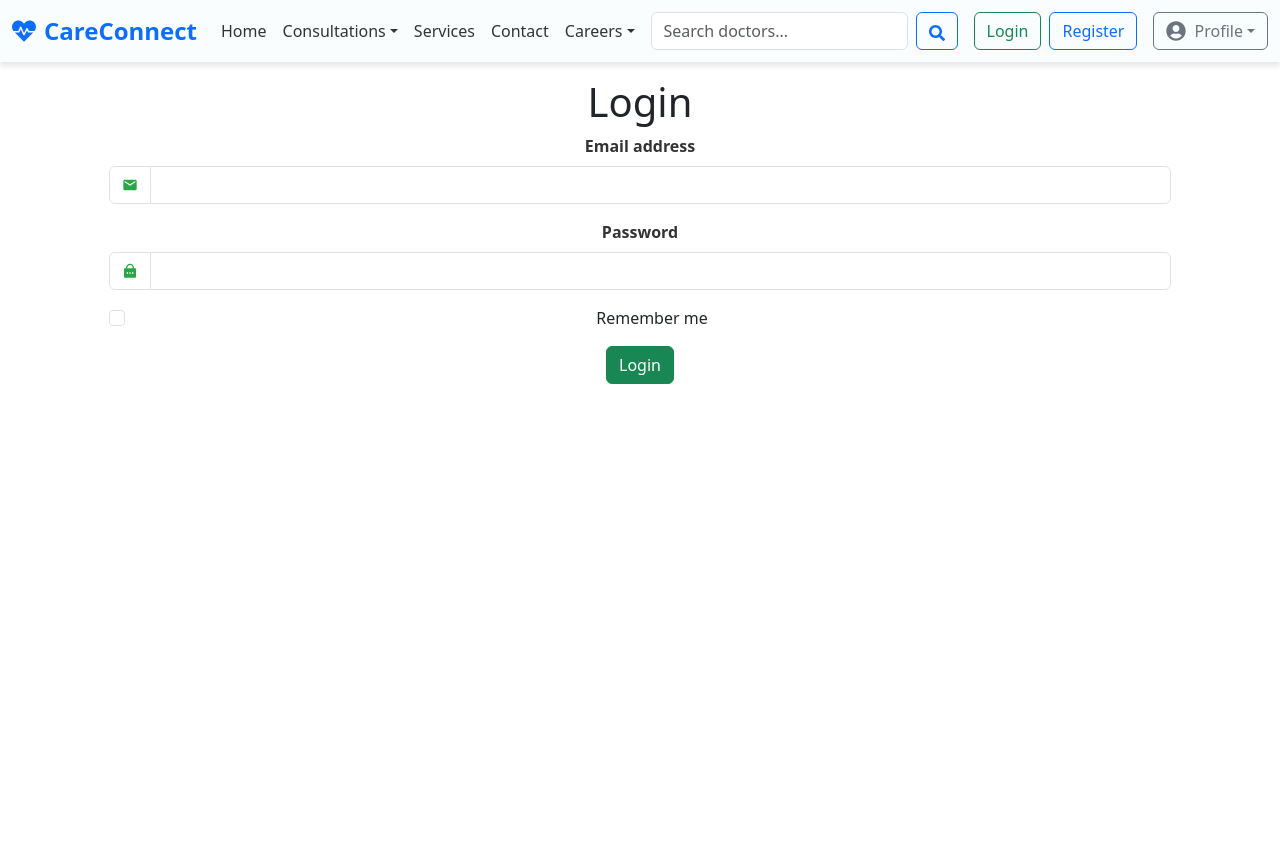
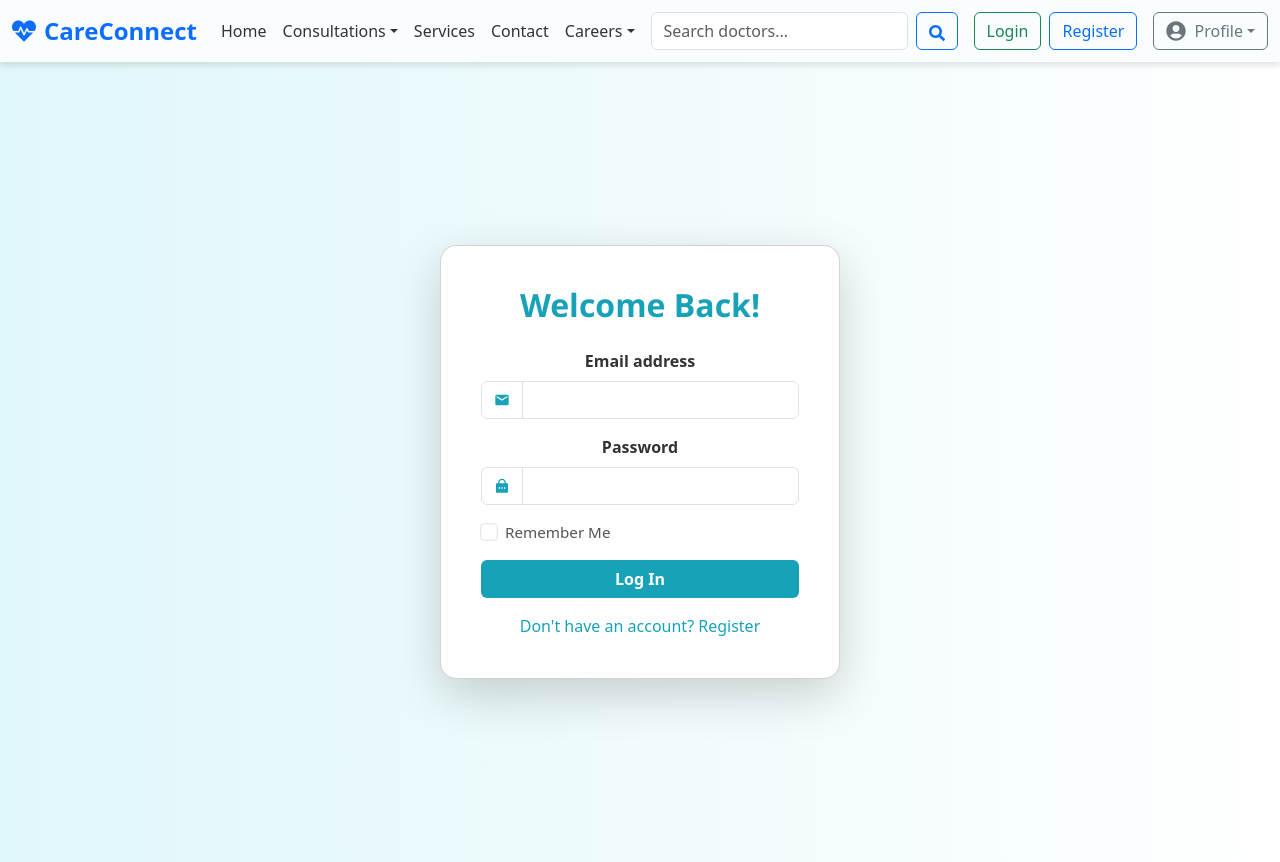
Before and after one commit to prabhupachisia/Bot_Coders_AMUHACKS4.0, a React (Create React App) app in the folder frontend/: page /login in a window 1280 px wide. Before the commit the page ends 800 px from the top, so only its background shows below. Built offline with nearby package versions, Linux system fonts and the light colour scheme.

Commit message:
fixed login

```diff
--- a/frontend/src/Pages/login/login.jsx
+++ b/frontend/src/Pages/login/login.jsx
@@ -1,242 +1,11 @@
-// // import React from "react";
-// // import "./login.css"; // Contains padding for login content
-// // import { MdEmail } from "react-icons/md";
-// // import { RiLockPasswordFill } from "react-icons/ri";
-
-// // const Login = () => {
-// //   return (
-// //     <div className="login-page">
-// //       <div className="row mt-3">
-// //         <h1 className="col-6 offset-3 text-center">Login</h1>
-// //         <div className="col-10 offset-1">
-// //           <form
-// //             action="/users/login"
-// //             method="post"
-// //             noValidate
-// //             className="needs-validation"
-// //           >
-// //             {/* Email Field with Icon */}
-// //             <div className="mb-3">
-// //               <label htmlFor="email" className="form-label">
-// //                 Email
-// //               </label>
-// //               <div className="input-group">
-// //                 <input
-// //                   type="text"
-// //                   id="username"
-// //                   name="username"
-// //                   className="form-control"
-// //                   required
-// //                 />
-// //                 <span className="input-group-text">
-// //                   <MdEmail />
-// //                 </span>
-// //               </div>
-// //               <div className="valid-feedback">Looks Good</div>
-// //             </div>
-
-// //             {/* Password Field with Icon */}
-// //             <div className="mb-3">
-// //               <label htmlFor="password" className="form-label">
-// //                 Password
-// //               </label>
-// //               <div className="input-group">
-// //                 <input
-// //                   type="password"
-// //                   id="password"
-// //                   name="password"
-// //                   className="form-control"
-// //                   required
-// //                 />
-// //                 <span className="input-group-text">
-// //                   <RiLockPasswordFill />
-// //                 </span>
-// //               </div>
-// //             </div>
-
-// //             {/* Remember Me Checkbox */}
-// //             <div className="mb-3 form-check">
-// //               <input
-// //                 type="checkbox"
-// //                 className="form-check-input"
-// //                 id="rememberMe"
-// //                 name="rememberMe"
-// //               />
-// //               <label className="form-check-label" htmlFor="rememberMe">
-// //                 Remember me
-// //               </label>
-// //             </div>
-
-// //             <button className="btn btn-success">Login</button>
-// //           </form>
-// //         </div>
-// //       </div>
-// //     </div>
-// //   );
-// // };
-
-// // export default Login;
-// import React, { useState } from "react";
-// import axios from "axios";
-// import { MdEmail } from "react-icons/md";
-// import { RiLockPasswordFill } from "react-icons/ri";
-
-// const Login = () => {
-//   const [email, setEmail] = useState("");
-//   const [password, setPassword] = useState("");
-//   const [rememberMe, setRememberMe] = useState(false);
-//   const [errorMessage, setErrorMessage] = useState("");
-
-//   // Handle form submission
-// //   const handleSubmit = async (event) => {
-// //     event.preventDefault();
-// //     try {
-// //       const response = await axios.post("/users/login", {
-// //         username: email,
-// //         password,
-// //         rememberMe,
-// //       });
-
-// //       // Handle successful login response
-// //       if (response.status === 200) {
-// //         console.log("Login successful", response.data);
-// //         // Redirect to another page, for example:
-// //         // window.location.href = "/dashboard";
-// //       }
-// //     } catch (error) {
-// //       // Handle login error
-// //       console.error("Login failed", error.response || error);
-// //       setErrorMessage("Invalid email or password");
-// //     }
-// //   };
-// const handleSubmit = async (event) => {
-//     event.preventDefault();
-//     try {
-//       const response = await axios.post("/users/login", {
-//         username: email,
-//         password,
-//         rememberMe,
-//       });
-
-//       // Handle successful login response
-//       if (response.status === 200) {
-//         console.log("Login successful", response.data);
-
-//         // Save the user data and tokens to localStorage
-//         const { user, tokens } = response.data;
-
-//         localStorage.setItem("user", JSON.stringify(user));
-//         localStorage.setItem("accessToken", tokens.access.token);
-//         localStorage.setItem("refreshToken", tokens.refresh.token);
-
-//         // Optionally, set expiration for the access token if needed
-//         const tokenExpiration = new Date(tokens.access.expires);
-//         localStorage.setItem("accessTokenExpiration", tokenExpiration);
-
-//         // Redirect to another page (optional)
-//         // window.location.href = "/dashboard";
-//       }
-//     } catch (error) {
-//       // Handle login error
-//       console.error("Login failed", error.response || error);
-//       setErrorMessage("Invalid email or password");
-//     }
-//   };
-
-
-//   return (
-//     <div className="login-page">
-//       <div className="row mt-3">
-//         <h1 className="col-6 offset-3 text-center">Login</h1>
-//         <div className="col-10 offset-1">
-//           <form onSubmit={handleSubmit} noValidate className="needs-validation">
-//             {/* Email Field with Icon */}
-//             <div className="mb-3">
-//               <label
-//                 htmlFor="username"
-//                 className="form-label fw-semibold"
-//                 style={{ color: "#333" }}
-//               >
-//                 Email address
-//               </label>
-//               <div className="input-group">
-//                 <span className="input-group-text bg-white">
-//                   <MdEmail style={{ color: primaryColor }} />
-//                 </span>
-//                 <input
-//                   type="email"
-//                   className="form-control"
-//                   id="username"
-//                   name="username"
-//                   value={email}
-//                   onChange={(e) => setEmail(e.target.value)}
-//                   required
-//                 />
-//               </div>
-//             </div>
-
-//             {/* Password */}
-//             <div className="mb-3">
-//               <label
-//                 htmlFor="password"
-//                 className="form-label fw-semibold"
-//                 style={{ color: "#333" }}
-//               >
-//                 Password
-//               </label>
-//               <div className="input-group">
-//                 <span className="input-group-text bg-white">
-//                   <RiLockPasswordFill style={{ color: primaryColor }} />
-//                 </span>
-//                 <input
-//                   type="password"
-//                   className="form-control"
-//                   id="password"
-//                   name="password"
-//                   value={password}
-//                   onChange={(e) => setPassword(e.target.value)}
-//                   required
-//                 />
-//               </div>
-//             </div>
-
-//             {/* Remember Me Checkbox */}
-//             <div className="mb-3 form-check">
-//               <input
-//                 type="checkbox"
-//                 className="form-check-input"
-//                 id="rememberMe"
-//                 name="rememberMe"
-//                 checked={rememberMe}
-//                 onChange={(e) => setRememberMe(e.target.checked)}
-//               />
-//               <label className="form-check-label" htmlFor="rememberMe">
-//                 Remember me
-//               </label>
-//             </div>
-
-//             {/* Error Message */}
-//             {errorMessage && (
-//               <div className="mb-3 text-danger">{errorMessage}</div>
-//             )}
-
-//             <button className="btn btn-success">Login</button>
-//           </form>
-//         </div>
-//       </div>
-//     </div>
-//   );
-// };
-
-// export default Login;
 import React, { useState } from "react";
 import axios from "axios";
 import { MdEmail } from "react-icons/md";
 import { RiLockPasswordFill } from "react-icons/ri";
 
-const primaryColor = "#28a745"; // <-- Add your primary color here
+const Login = () => {
+  const primaryColor = "#17a2b8"; // Old login's Bootstrap info color (teal)
 
-const Login = () => {
   const [email, setEmail] = useState("");
   const [password, setPassword] = useState("");
   const [rememberMe, setRememberMe] = useState(false);
@@ -258,7 +27,6 @@ const Login = () => {
         localStorage.setItem("user", JSON.stringify(user));
         localStorage.setItem("accessToken", tokens.access.token);
         localStorage.setItem("refreshToken", tokens.refresh.token);
-
         const tokenExpiration = new Date(tokens.access.expires);
         localStorage.setItem("accessTokenExpiration", tokenExpiration);
 
@@ -271,13 +39,37 @@ const Login = () => {
   };
 
   return (
-    <div className="login-page">
-      <div className="row mt-3">
-        <h1 className="col-6 offset-3 text-center">Login</h1>
-        <div className="col-10 offset-1">
+    <div
+      className="d-flex align-items-center justify-content-center vh-100"
+      style={{
+        background: "linear-gradient(to right, #e0f7fa, #ffffff)",
+      }}
+    >
+      <div
+        className="card shadow-lg p-4"
+        style={{
+          maxWidth: "400px",
+          width: "100%",
+          borderRadius: "1rem",
+          backdropFilter: "blur(10px)",
+        }}
+      >
+        <div className="card-body">
+          <h2
+            className="text-center mb-4 fw-bold"
+            style={{ color: primaryColor }}
+          >
+            Welcome Back!
+          </h2>
+
           <form onSubmit={handleSubmit} noValidate className="needs-validation">
+            {/* Email */}
             <div className="mb-3">
-              <label htmlFor="username" className="form-label fw-semibold" style={{ color: "#333" }}>
+              <label
+                htmlFor="username"
+                className="form-label fw-semibold"
+                style={{ color: "#333" }}
+              >
                 Email address
               </label>
               <div className="input-group">
@@ -296,8 +88,13 @@ const Login = () => {
               </div>
             </div>
 
+            {/* Password */}
             <div className="mb-3">
-              <label htmlFor="password" className="form-label fw-semibold" style={{ color: "#333" }}>
+              <label
+                htmlFor="password"
+                className="form-label fw-semibold"
+                style={{ color: "#333" }}
+              >
                 Password
               </label>
               <div className="input-group">
@@ -316,25 +113,57 @@ const Login = () => {
               </div>
             </div>
 
-            <div className="mb-3 form-check">
+            {/* Remember me */}
+            <div className="d-flex align-items-center gap-2 mb-3">
               <input
+                className="form-check-input m-0"
                 type="checkbox"
-                className="form-check-input"
                 id="rememberMe"
                 name="rememberMe"
                 checked={rememberMe}
                 onChange={(e) => setRememberMe(e.target.checked)}
+                style={{ transform: "scale(1.1)" }}
               />
-              <label className="form-check-label" htmlFor="rememberMe">
-                Remember me
+              <label
+                className="form-check-label mb-0"
+                htmlFor="rememberMe"
+                style={{ color: "#555", fontSize: "0.95rem" }}
+              >
+                Remember Me
               </label>
             </div>
 
+            {/* Error message */}
             {errorMessage && (
-              <div className="mb-3 text-danger">{errorMessage}</div>
+              <div className="mb-3 text-danger text-center">{errorMessage}</div>
             )}
 
-            <button className="btn btn-success">Login</button>
+            {/* Submit Button */}
+            <div className="d-grid">
+              <button
+                type="submit"
+                className="btn"
+                style={{
+                  backgroundColor: primaryColor,
+                  color: "#fff",
+                  fontWeight: "600",
+                  transition: "0.3s ease",
+                }}
+              >
+                Log In
+              </button>
+            </div>
+
+            {/* Register Link */}
+            <div className="text-center mt-3">
+              <a
+                href="/register"
+                className="text-decoration-none"
+                style={{ color: primaryColor }}
+              >
+                Don't have an account? Register
+              </a>
+            </div>
           </form>
         </div>
       </div>
```
